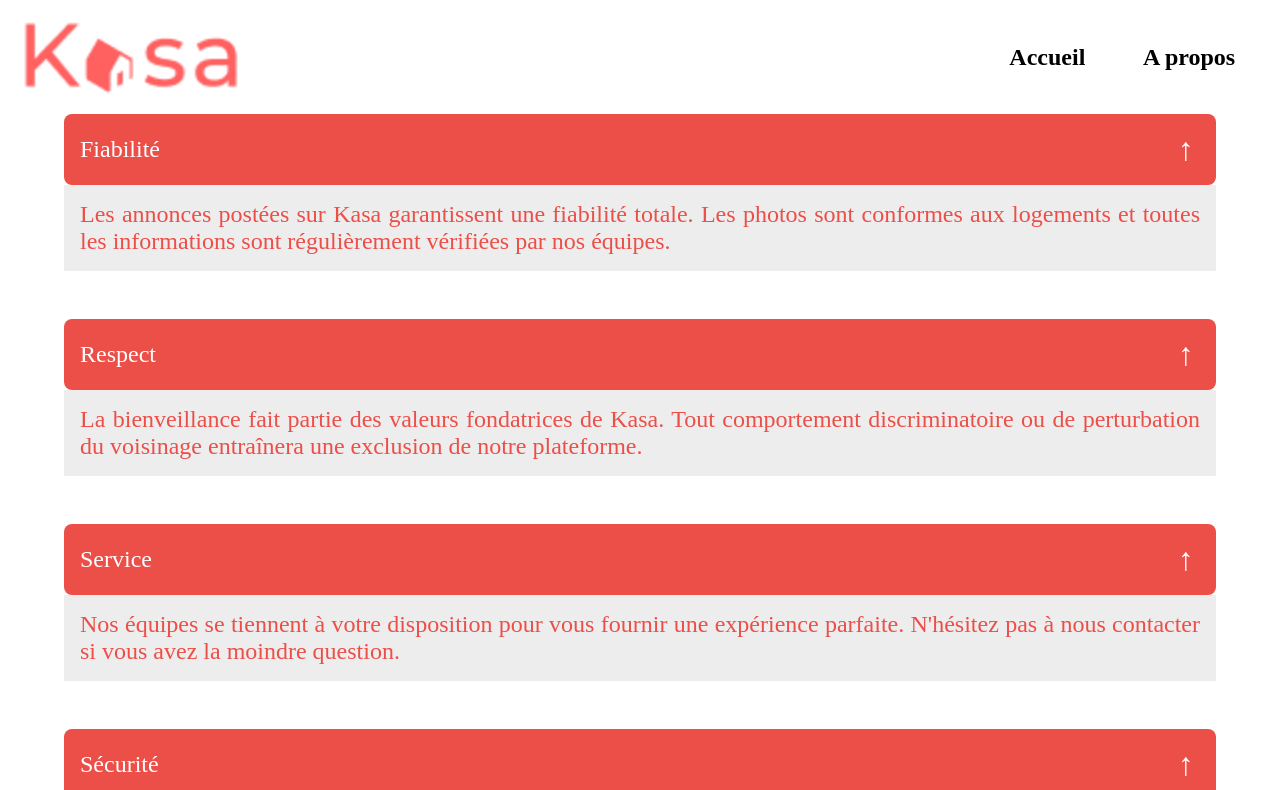
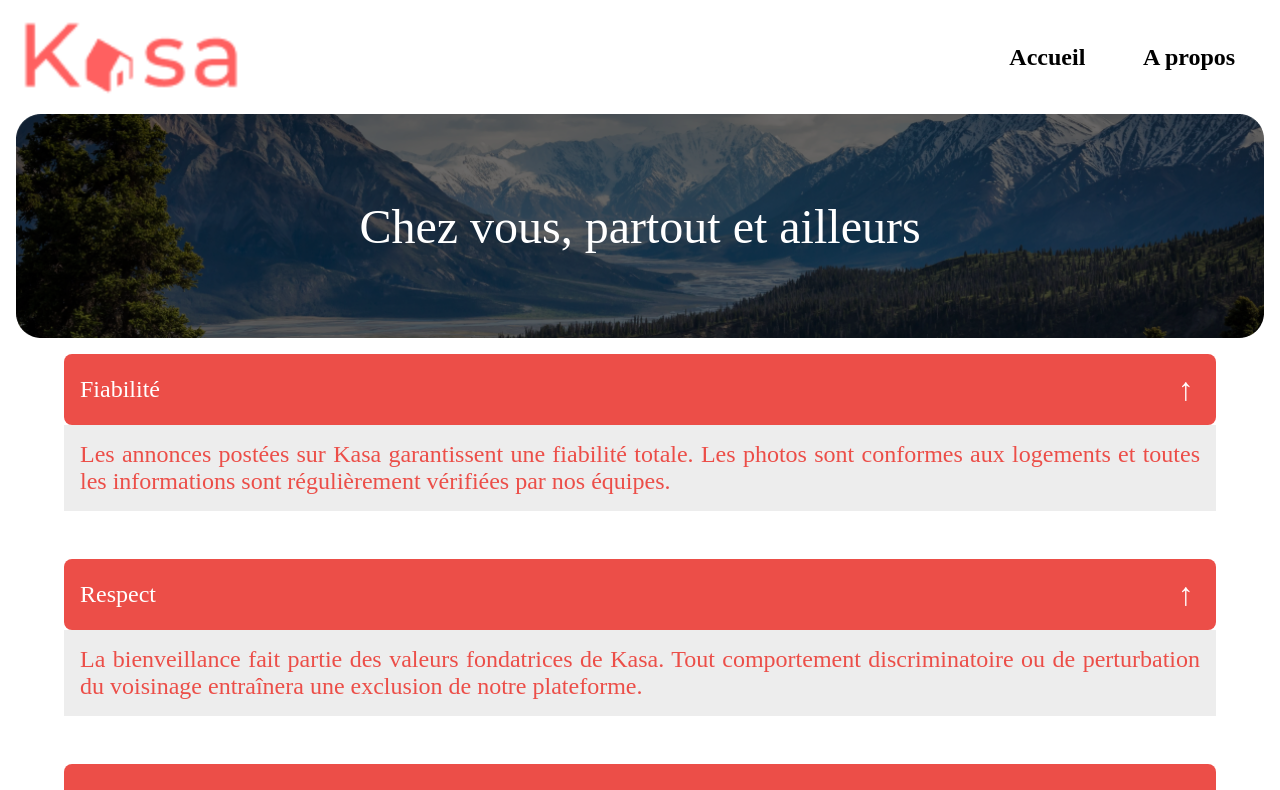
Before and after one commit to EuverteT/Kasa-on-Angular, an Angular app: page /about in a window 1280 px wide. Shown: the top 790 px of the page. Built offline with nearby package versions, Linux system fonts and the light colour scheme.

Commit message:
Ajout Banner + modif routes

```diff
--- a/src/app/about/about.component.html
+++ b/src/app/about/about.component.html
@@ -1,3 +1,8 @@
+<div class="banner">
+    <img src="aboutBanner.png" >
+    <span>Chez vous, partout et ailleurs</span>
+</div>
+
 <div class="about-container">
 
     @for (about of abouts() ; track about.name) {
--- a/src/app/app.routes.ts
+++ b/src/app/app.routes.ts
@@ -1,10 +1,10 @@
 import { Routes } from '@angular/router';
 import { AboutComponent } from './about/about.component';
-import { LocationListComponent } from './location-list/location-list.component';
 import { LocationComponent } from './location/location.component';
+import { HomeComponent } from './home/home.component';
 
 export const routes: Routes = [
-    { path: '', component: LocationListComponent },
+    { path: '', component: HomeComponent },
     { path: 'about', component: AboutComponent},
     { path: 'location/:id', component: LocationComponent}
 ];
--- a/src/app/home/home.component.html
+++ b/src/app/home/home.component.html
@@ -1 +1,5 @@
+<div class="banner">
+    <img src="homeBanner.png" >
+    <span>Chez vous, partout et ailleurs</span>
+</div>
 <app-location-list></app-location-list>
--- a/src/styles.scss
+++ b/src/styles.scss
@@ -13,6 +13,32 @@ a
   margin: 0;
   transition: 0.4s;
   color: $rouge;
+}
+
+.banner {
+  @include flexColumn;
+  justify-content: center;
+  align-items: center;
+  margin: 1rem;
+
+  span {
+    color: white;
+    position: absolute;
+    font-size: 3rem;
+    @include verySmall {
+    font-size: 1.5rem;
+    }
+    @include small {
+    font-size: 2rem;
+    }
+  }
+}
+
+.banner img {
+  width: 100%;
+  object-fit: cover;
+  filter: brightness(0.6);
+  border-radius: 1rem
 }
 
 .component {
```
